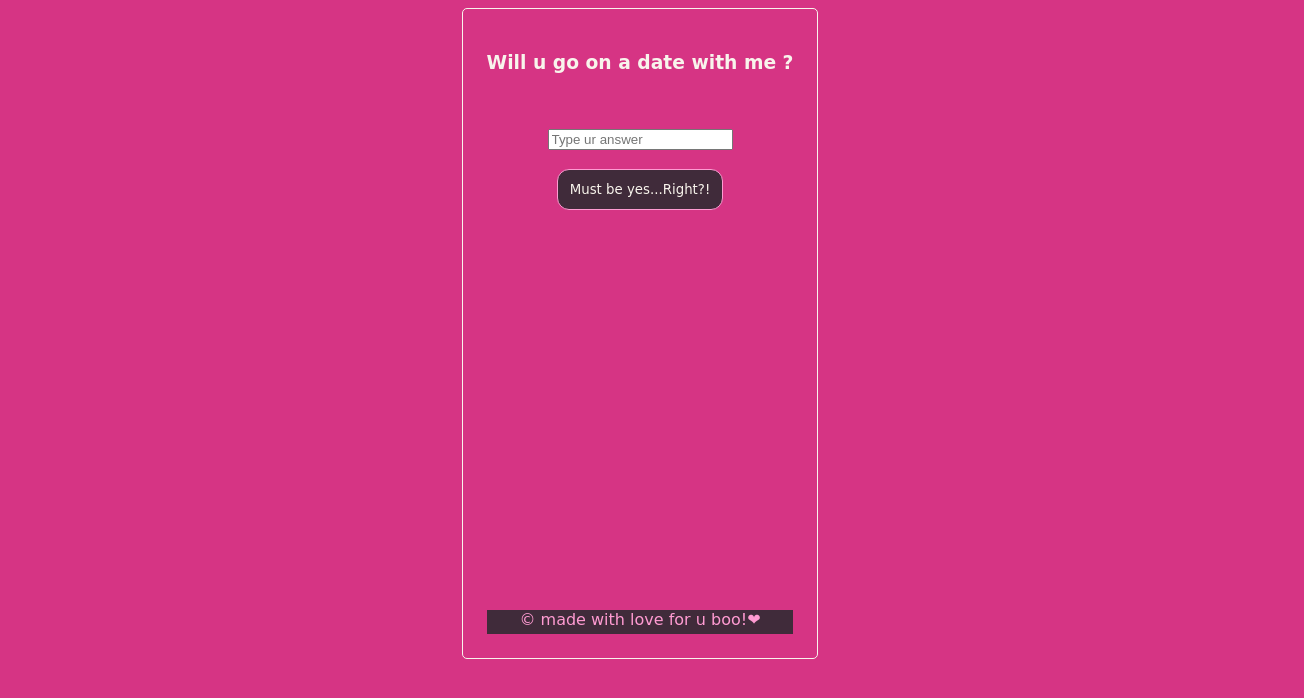
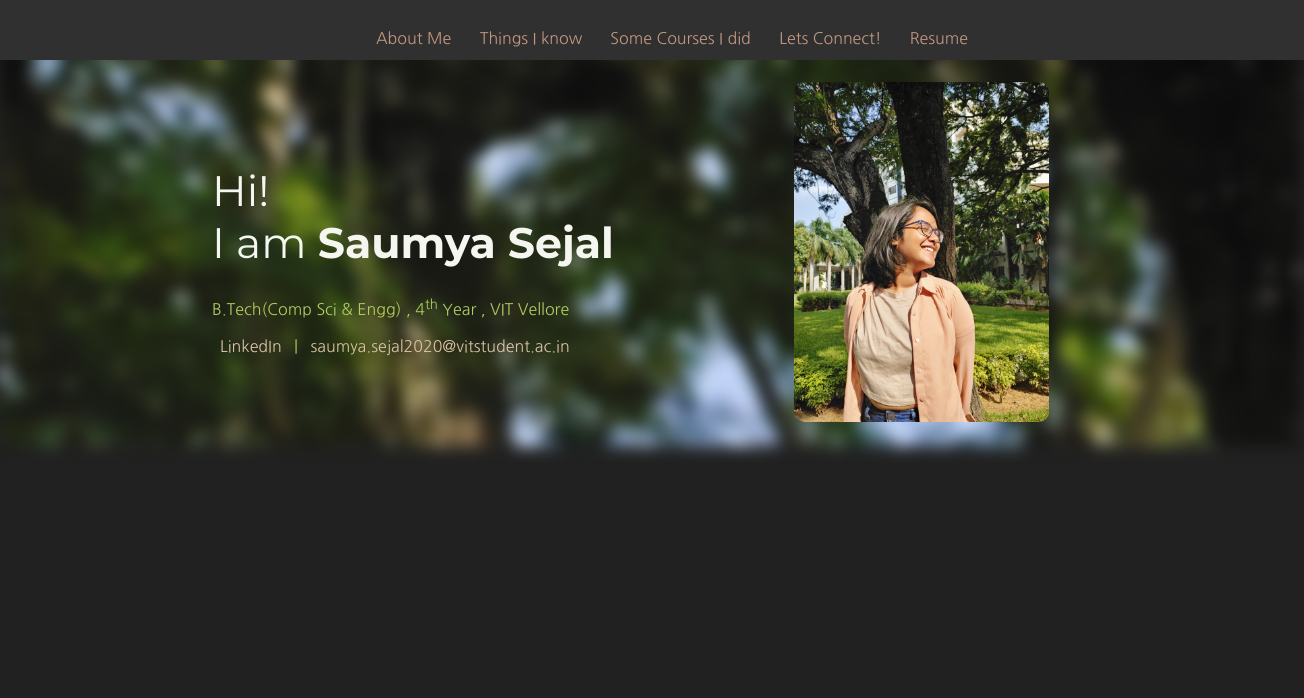
Before and after one commit to saumyaSejal/saumyaSejal.github.io, a plain HTML site: page index.html in a window 1280 px wide. Shown: the whole page, 1304 px wide, since content can reach past the window. Drawn offline with Linux system fonts and the light colour scheme.

Commit message:
portfolio site
static portfolio site with HTML,CSS and JS.

```diff
--- a/index.html
+++ b/index.html
@@ -1,56 +1,191 @@
 <!DOCTYPE html>
-
+   <html class="no-js"> <!--<![endif]-->
 <html>
     <head>
         <meta charset="utf-8">
         <meta http-equiv="X-UA-Compatible" content="IE=edge">
-        <title>Asking out on a date !</title>
+        <title>Saumya Sejal </title>
         <meta name="description" content="">
         <meta name="viewport" content="width=device-width, initial-scale=1">
-        <link rel="stylesheet" href="propose.css">
+        <link rel="stylesheet" href="profile.css">
+        <link rel="icon" type="image/x-icon" href="favicon_package_v0.16/favicon.ico">
+        <link rel="apple-touch-icon" sizes="180x180" href="/apple-touch-icon.png">
+<link rel="icon" type="image/png" sizes="32x32" href="/favicon-32x32.png">
+<link rel="icon" type="image/png" sizes="16x16" href="/favicon-16x16.png">
+<link rel="manifest" href="/site.webmanifest">
+<link rel="mask-icon" href="/safari-pinned-tab.svg" color="#5bbad5">
+<meta name="msapplication-TileColor" content="#da532c">
+<meta name="theme-color" content="#ffffff">
+        <link rel="preconnect" href="https://fonts.googleapis.com">
+<link rel="preconnect" href="https://fonts.gstatic.com" crossorigin>
+<link href="https://fonts.googleapis.com/css2?family=Bebas+Neue&family=Montserrat:ital,wght@0,400;0,700;1,800;1,900&family=Nanum+Gothic&family=Roboto:ital,wght@0,100;0,400;0,500;0,700;0,900;1,300;1,400;1,500;1,700;1,900&display=swap" rel="stylesheet">
     </head>
-    <body>
-        <form id="f">
-           <h3>Will u go on a date with me ?</h3> <br><br>
-            <input id="ans" type="text" placeholder="Type ur answer"><br></br>
+    <!-- <style>
+        body{
+            background-color:#212121;
+            margin:0px;
+            padding:0px;
+        }
+        nav{
 
-           <input id="btn" type="submit" value="Must be yes...Right?!" onclick="anscheck()">
-          <form>
+            text-align: center;
+            background:#303030;
+            display:block;
+            width:100vw;
+            margin:0px;
+            height:36px;
+            align-items:center;
+            padding:12px;
+            z-index:1;
+            /* position:absolute; */
 
-            <p id="comments"></p>
-            <div id="imgdiv"></div>
+        }
+        nav li{
+            display:inline;
+
+            font-family: 'Nanum Gothic', sans-serif;
+            padding:12px;
+            /* padding:24px 12px; */
+            /* padding-top:24px; */
 
 
-        <script>
-            var myform=document.getElementById("f");
-            myform.addEventListener('submit',function(event) {
-                event.preventDefault();
-                var imgdiv=document.getElementById('imgdiv');
-                var myimg=document.createElement('img');
-                myimg.src="https://media.giphy.com/media/3o6wrvdHFbwBrUFenu/giphy.gif"
 
-                myimg.alt="Me cri cri";
-                myimg.width="300"
-                var ans=document.getElementById("ans").value;
-                console.log(ans,typeof(ans));
-                var modans=ans.toUpperCase();
-                var pat=/YES/g;
-                console.log(modans,typeof(ans));
-                if(modans.match(pat)){
-                //   document.getElementById("comments").innerHTML="I saw a yes! A WIN IS A WIN .<br>You are coming on a date with me ";
-                window.location.href="propose2.html"
-                }
-                  else{
-                    document.getElementById("ans").value="";
-                    document.getElementById("comments").innerHTML="You dont love me?&#x1F641;<br>Ab fast fast 'yes' type karo!";
-                    imgdiv.innerHTML="";
-                    imgdiv.appendChild(myimg);
-                    document.getElementById('btn').value="I should Love my gf more button";
-                  }
-                });
-        </script>
+        }
+        nav li a{
+            color:#c19781;
+            text-decoration: none;
+            padding-top:12px;
+
+        }
+
+        nav li a:hover{
+            font-weight:800;
+        }
+
+        #blurbg{
+            background-image: url(images/WhatsApp\ Image\ 2023-10-02\ at\ 19.32.21_308f1c4a.jpg);
+            background-repeat: repeat-x;
+            height:10cm;
+            width:100vw;
+            padding:10px;
+            filter: blur(8px);
+            z-index: -1;
+            position: absolute;
+            top:48px;
+            /* left:100px; */
+
+        }
+
+        #banner{
+
+            height:max-content;
+            width:fit-content;
+            /* width:100vw; */
+            display:flex;
+            align-items:center;
+            /* float:center; */
+
+            background:transparent;
+            background-repeat: repeat-x;
+            filter: none;
+            z-index: 1;
+
+
+
+
+
+
+        }
+
+        #profileimg{
+            margin: 10px 36px;
+            /* border: solid 1px black; */
+            /* background-image: url(images/WhatsApp\ Image\ 2023-10-02\ at\ 19.32.21_308f1c4a.jpg);
+            background-repeat: no-repeat;
+            background-size: cover; */
+            /* filter: blur(8px); */
+        }
+
+        #bannerimg{
+            height:9cm;
+            margin:0 120px;
+            border-radius:10px;
+
+
+        }
+        #bannercontent{
+            height:max-content;
+
+        }
+
+        #bannercontent h1{
+            font-weight:100;
+            font-family: 'Montserrat', sans-serif;
+            color:#f5f6f0;
+            /* color: #c19781; */
+            font-size: 32pt;
+
+
+        }
+
+        #bannercontent p{
+
+            font-family: 'Nanum Gothic', sans-serif;
+            color:#aecd61;
+        }
+        #bannercontent a{
+            text-decoration: none;
+            color:#d8c2a7;
+            padding:8px;
+        }
+
+        #bannercontent a:hover{
+            text-decoration: underline;
+        }
+        #name{
+           font-weight: 600;
+        }
+
+        .bannerdivs{
+            display:inline-block;
+            padding:12px;
+            margin-left:200px;
+        }
+    </style> -->
+    <body>
+        <nav>
+            <ul>
+                <li><a href="#about">About Me </a></li>
+                <li><a href="#skills">Things I know</a></li>
+                <li><a href="#certifications">Some Courses I did </a></li>
+                <li><a href="#Contact me ">Lets Connect!</a></li>
+                <li><a href="#resume">Resume</a></li>
+
+            </ul>
+        </nav>
+       <div id="blurbg"></div>
+        <div id="banner">
+            <div id="bannercontent" class="bannerdivs">
+                <h1>Hi!<br>I am <b id="name">Saumya Sejal</b></h1>
+                <P id="desc"> B.Tech(Comp Sci & Engg) , 4<sup>th</sup> Year , VIT Vellore </P>
+
+                <p><a href="https://www.linkedin.com/in/saumya-sejal-246b82223/" target="_blank">LinkedIn</a> | <a href="mailto:saumya.sejal2020@vitstudent.ac.in">saumya.sejal2020@vitstudent.ac.in</a></p>
+            </div>
+
+            <div id="profileimg" class="bannerdivs">
+                <img id="bannerimg" src="images/WhatsApp Image 2023-10-02 at 19.32.21_308f1c4a.jpg" alt="saumya sejal">
+            </div>
+
+           </div>
+
+
+       <div id="about"></div>
+
+       <div id="skills"></div>
+
+       <div id="certifications"></div>
+       <div id="contact"></div>
+
+        <script src="" async defer></script>
     </body>
-    <footer>
-        &copy made with love for u boo!&#x2764;
-    </footer>
 </html>
--- /dev/null
+++ b/profile.css
@@ -0,0 +1,145 @@
+body{
+    background-color:#212121;
+    margin:0px;
+    padding:0px;
+}
+nav{
+
+    text-align: center;
+    background:#303030;
+    display:block;
+    width:100vw;
+    margin:0px;
+    height:36px;
+    align-items:center;
+    padding:12px;
+    z-index:1;
+    /* position:absolute; */
+
+}
+nav li{
+    display:inline;
+
+    font-family: 'Nanum Gothic', sans-serif;
+    padding:12px;
+    /* padding:24px 12px; */
+    /* padding-top:24px; */
+
+
+
+}
+nav li a{
+    color:#c19781;
+    text-decoration: none;
+    padding-top:12px;
+
+}
+
+nav li a:hover{
+    font-weight:800;
+}
+
+#blurbg{
+    background-image: url(images/WhatsApp\ Image\ 2023-10-02\ at\ 19.32.21_308f1c4a.jpg);
+    background-repeat: repeat-x;
+    height:10cm;
+    width:100vw;
+    padding:10px;
+    filter: blur(8px);
+    z-index: -1;
+    position: absolute;
+    top:48px;
+    /* left:100px; */
+    animation: flyin 1.2s linear;
+
+}
+
+#banner{
+
+    height:max-content;
+    width:fit-content;
+    /* width:100vw; */
+    display:flex;
+    align-items:center;
+    /* float:center; */
+    position:absolute;
+    background:transparent;
+    background-repeat: repeat-x;
+    filter: none;
+    z-index: 1;
+    animation: flyin 1.2s linear;
+
+
+
+
+
+
+}
+
+#profileimg{
+    margin: 10px 36px;
+    /* border: solid 1px black; */
+    /* background-image: url(images/WhatsApp\ Image\ 2023-10-02\ at\ 19.32.21_308f1c4a.jpg);
+    background-repeat: no-repeat;
+    background-size: cover; */
+    /* filter: blur(8px); */
+}
+
+#bannerimg{
+    height:9cm;
+    margin:0 120px;
+    border-radius:10px;
+
+
+}
+#bannercontent{
+    height:max-content;
+
+}
+
+#bannercontent h1{
+    font-weight:100;
+    font-family: 'Montserrat', sans-serif;
+    color:#f5f6f0;
+    /* color: #c19781; */
+    font-size: 32pt;
+
+
+}
+
+#bannercontent p{
+
+    font-family: 'Nanum Gothic', sans-serif;
+    color:#aecd61;
+}
+#bannercontent a{
+    text-decoration: none;
+    color:#d8c2a7;
+    padding:8px;
+}
+
+#bannercontent a:hover{
+    text-decoration: underline;
+}
+#name{
+   font-weight: 600;
+}
+
+.bannerdivs{
+    display:inline-block;
+    padding:12px;
+    margin-left:200px;
+}
+
+@keyframes flyin{
+    from{
+        opacity:0.25;
+        top:0px;
+    }
+
+
+    to{
+        opacity:1;
+        top:90px;
+    }
+}
```
Also changed, not shown: ask-me-out.html (added, +56 -0 lines), favicon_package_v0.16/browserconfig.xml (added, +9 -0 lines), favicon_package_v0.16/android-chrome-192x192.png (added), favicon_package_v0.16/android-chrome-384x384.png (added), favicon_package_v0.16/apple-touch-icon.png (added), favicon_package_v0.16/favicon-16x16.png (added), favicon_package_v0.16/favicon-32x32.png (added), favicon_package_v0.16/favicon.ico (added), favicon_package_v0.16/mstile-150x150.png (added), favicon_package_v0.16/safari-pinned-tab.svg (added), favicon_package_v0.16/site.webmanifest (added), images/WhatsApp Image 2023-10-02 at 19.32.21_308f1c4a.jpg (added), images/WhatsApp Image 2024-01-17 at 21.14.43_c3bb3689.jpg (added), 4 other files.
